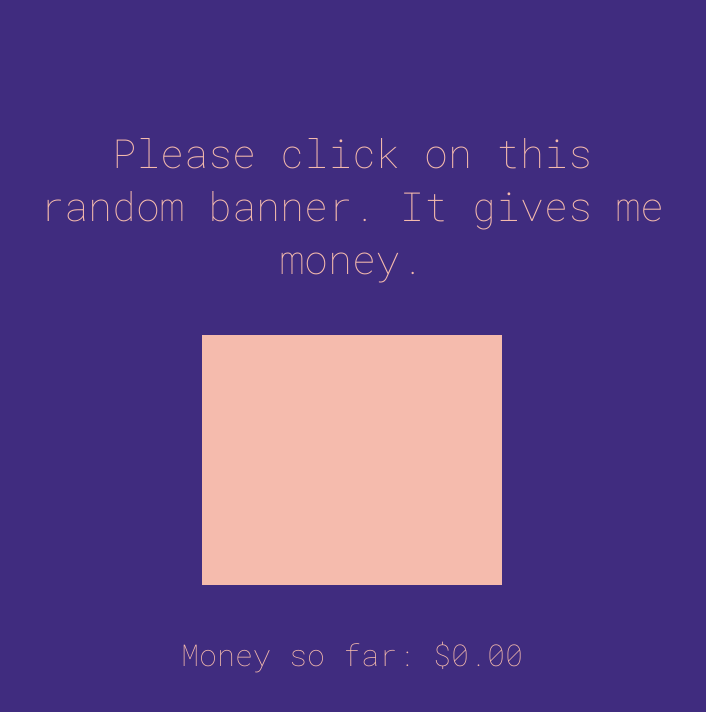
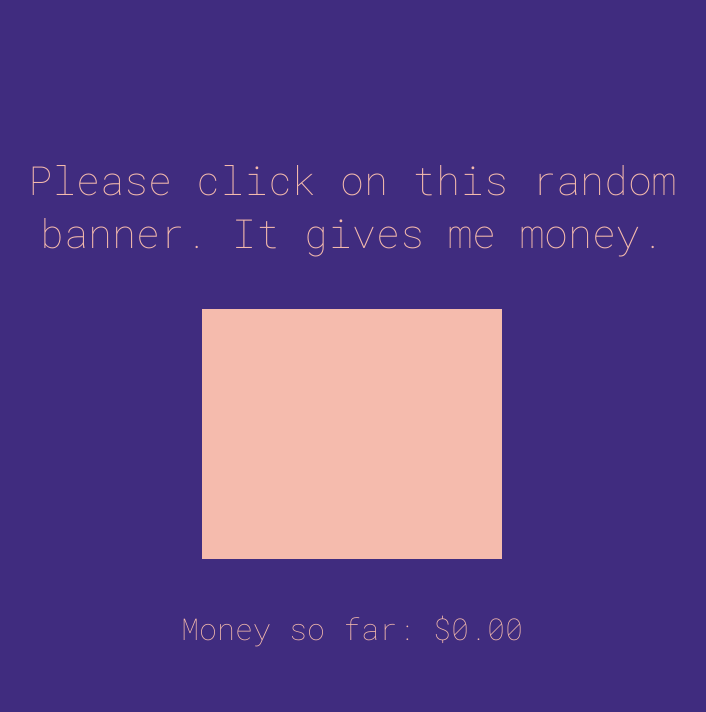
Before and after one commit to shomatsuzaki/bannerproject, a plain HTML site: page index.html in a window 1280 px wide. Shown: the whole page, without its empty margins (288-994 px from the left). Drawn offline with nearby package versions, Linux system fonts and the light colour scheme.

Commit message:
Added responsiveness on mobile

```diff
--- a/css/style.css
+++ b/css/style.css
@@ -13,7 +13,6 @@ body {
     background-color: #402C7F;
     font-family: 'Roboto Mono', monospace;
     font-weight: 100;
-    font-size: 40px;
     text-align: center;
     /*-------------------*/
     margin: 0 auto;
@@ -47,17 +46,54 @@ body {
 	height: 100%;
 }
 
-#flexbox {
-	width: 50%;
-}
-
 #banner {
 	display: block;
 	margin: 50px auto;
 	fill: #F5BBAD;
-
 }
 
-#counter {
-	font-size: 30px;
+/*----------------------------------*/
+/* MEDIA QUERIES                    */
+/*----------------------------------*/
+
+@media only screen and (min-width: 100px) {
+	body {
+		font-size: 20px;
+	}
+	#flexbox {
+		width: 100%;
+	}
+	#counter {
+		font-size: 18px;
+	}
 }
+
+@media only screen and (min-width: 400px) {
+	#flexbox {
+		width: 90%;
+	}
+}
+
+@media only screen and (min-width: 768px) {
+	body {
+		font-size: 36px;
+	}
+	#flexbox {
+		width: 80%;
+	}
+	#counter {
+		font-size: 30px;
+	}
+}
+
+@media only screen and (min-width: 1000px) {
+	body {
+		font-size: 40px;
+	}
+	#flexbox {
+		width: 55%;
+	}
+	#counter {
+		font-size: 30px;
+	}
+}
```
